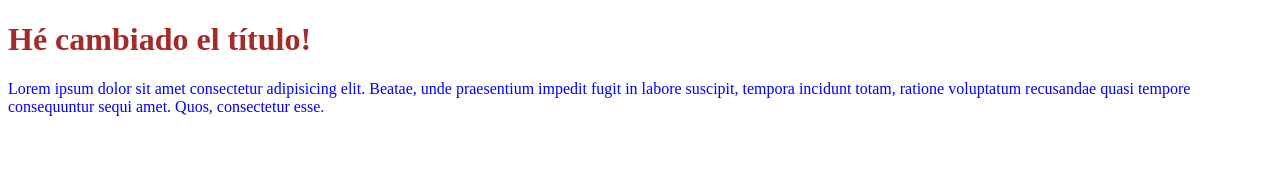
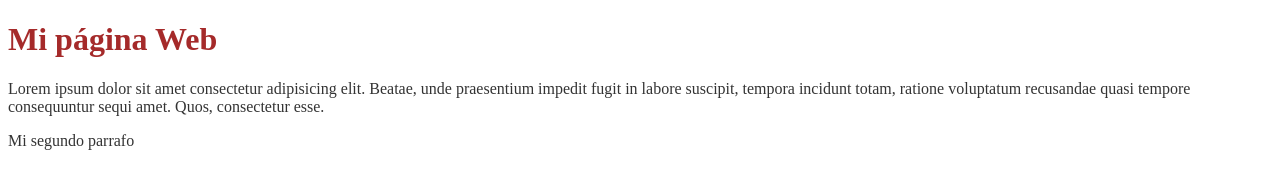
Before and after one commit to jnarvaezwu/React-Fundamentals-1.CSR, a plain HTML site: page index.html in a window 1280 px wide. Drawn offline with Linux system fonts and the light colour scheme.

Commit message:
basic client side rendering

```diff
--- a/index.html
+++ b/index.html
@@ -6,13 +6,9 @@
 </head>
 
 <body>
-  <h1 id="my-title">Mi página Web</h1>
-  <p id="my-paragraph">
-    Lorem ipsum dolor sit amet consectetur adipisicing elit.
-    Beatae, unde praesentium impedit fugit in labore suscipit,
-    tempora incidunt totam, ratione voluptatum recusandae quasi
-    tempore consequuntur sequi amet. Quos, consectetur esse.
-  </p>
+  <main id='main-content'>
+
+  </main>
   <script src="script.js"></script>
 </body>
 
--- a/script.js
+++ b/script.js
@@ -1,6 +1,23 @@
+function generarParrafo(id, texto){
+    return `
+    <p id="${id}">
+        ${texto}
+    </p>
+    `
+}
 
-const title = document.getElementById("my-title");
-title.innerHTML = "Hé cambiado el título!";
+const mainContentHtml = `
+<h1 id="my-title">Mi página Web</h1>
+<p id="my-paragraph">
+    Lorem ipsum dolor sit amet consectetur adipisicing elit.
+    Beatae, unde praesentium impedit fugit in labore suscipit,
+    tempora incidunt totam, ratione voluptatum recusandae quasi
+    tempore consequuntur sequi amet. Quos, consectetur esse.
+</p>
+<p >
+    Mi segundo parrafo
+</p>
+`;
 
-const paragraph = document.getElementById("my-paragraph");
-paragraph.style = "color: blue";
+const mainContentElement = document.getElementById("main-content");
+mainContentElement.innerHTML = mainContentHtml;
```
